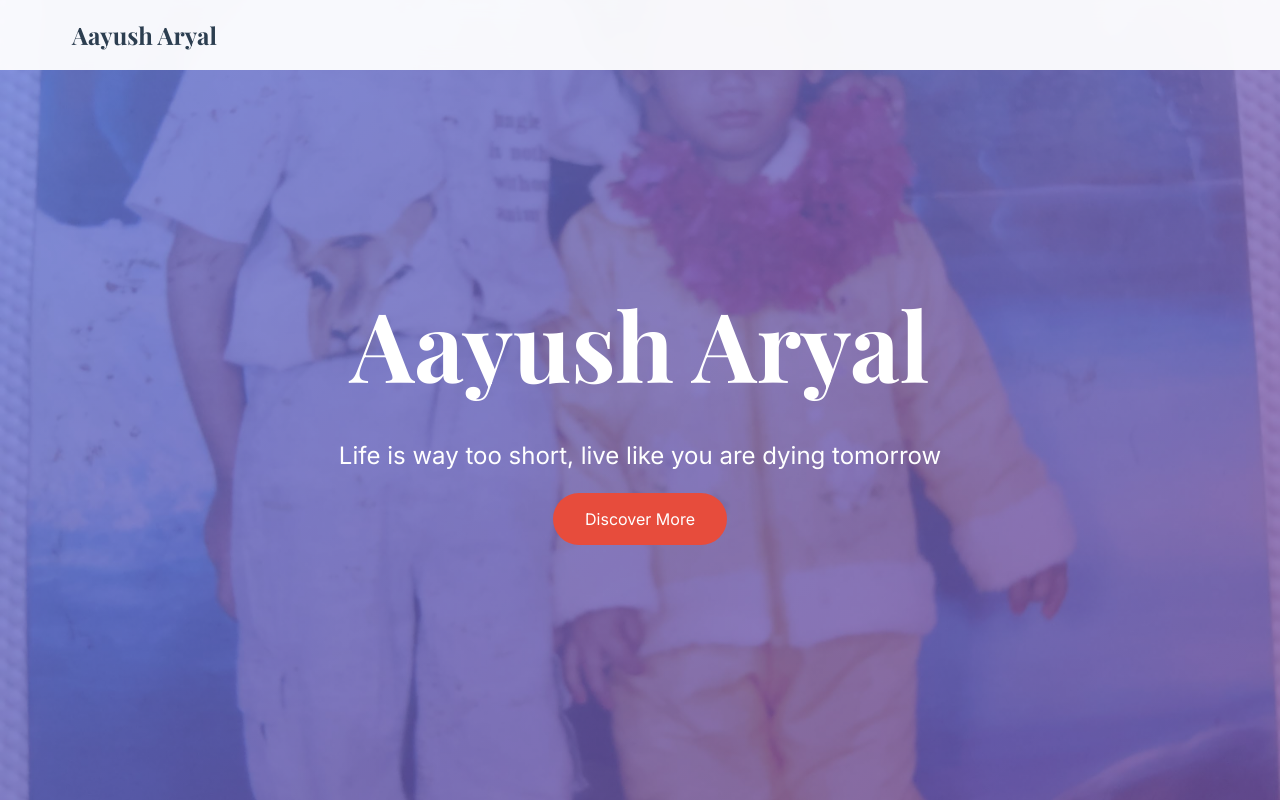
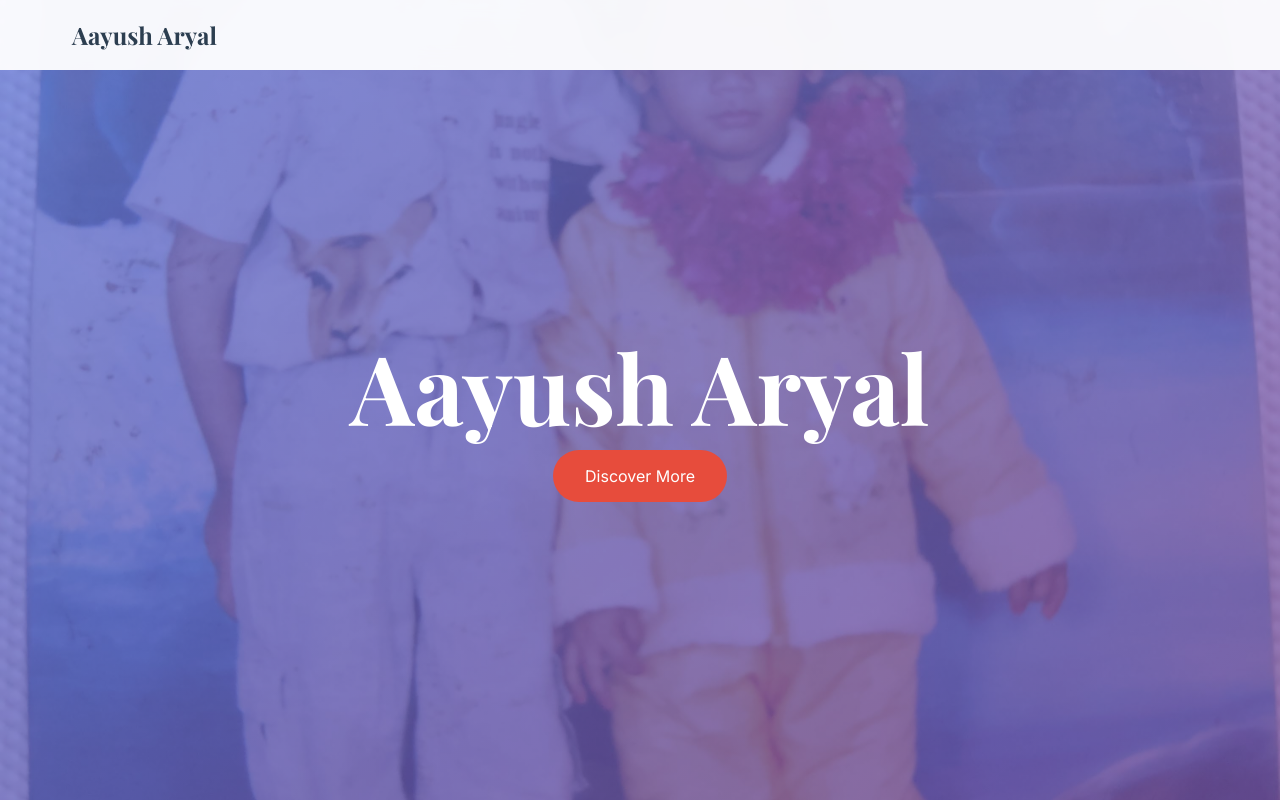
Before and after one commit to aayusharyal/self, a plain HTML site: page index.html in a window 1280 px wide. Shown: the top 800 px of the page. Drawn offline with nearby package versions, Linux system fonts and the light colour scheme.

Commit message:
Update index.html

```diff
--- a/index.html
+++ b/index.html
@@ -204,7 +204,6 @@
 <section class="hero">
     <div class="hero-content">
         <h1>Aayush Aryal</h1>
-        <p>Life is way too short, live like you are dying tomorrow</p>
         <a href="#about" class="cta-button">Discover More</a>
     </div>
 </section>
```
